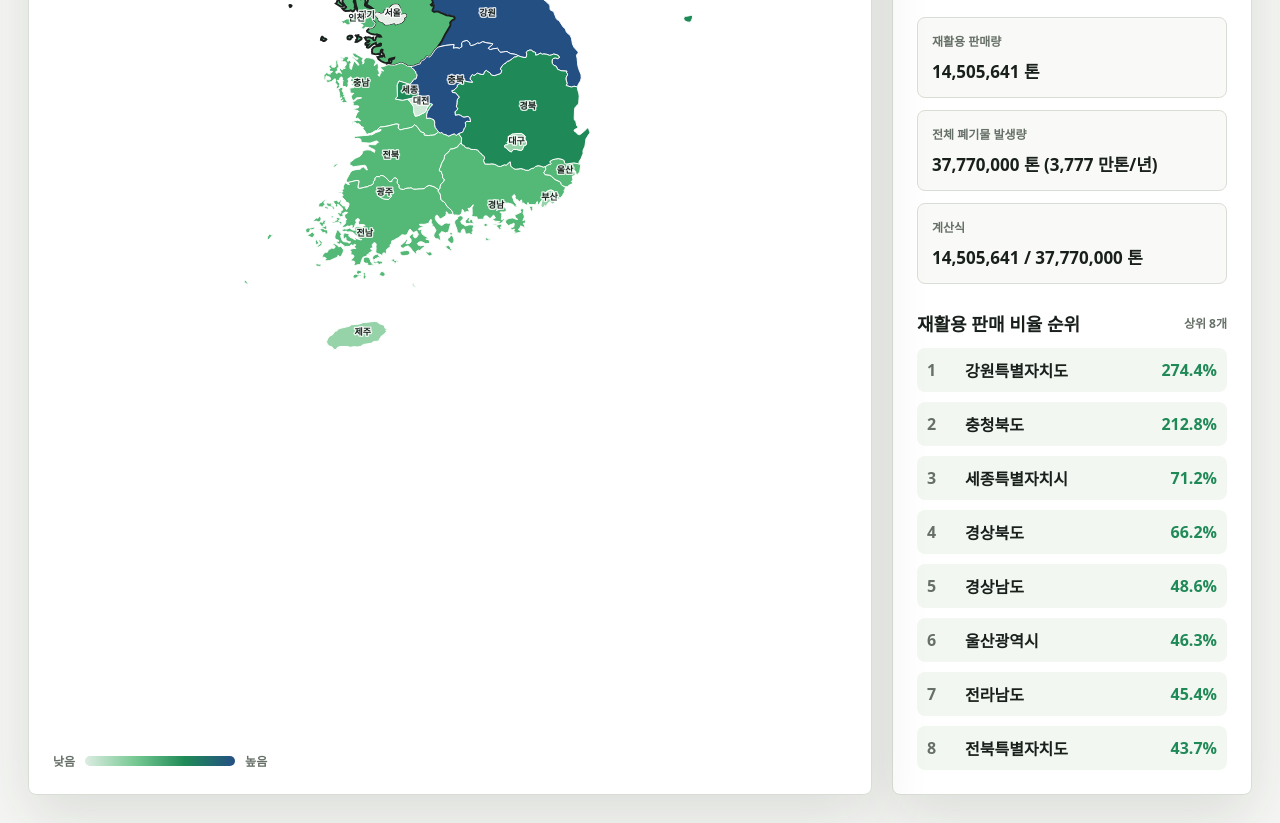
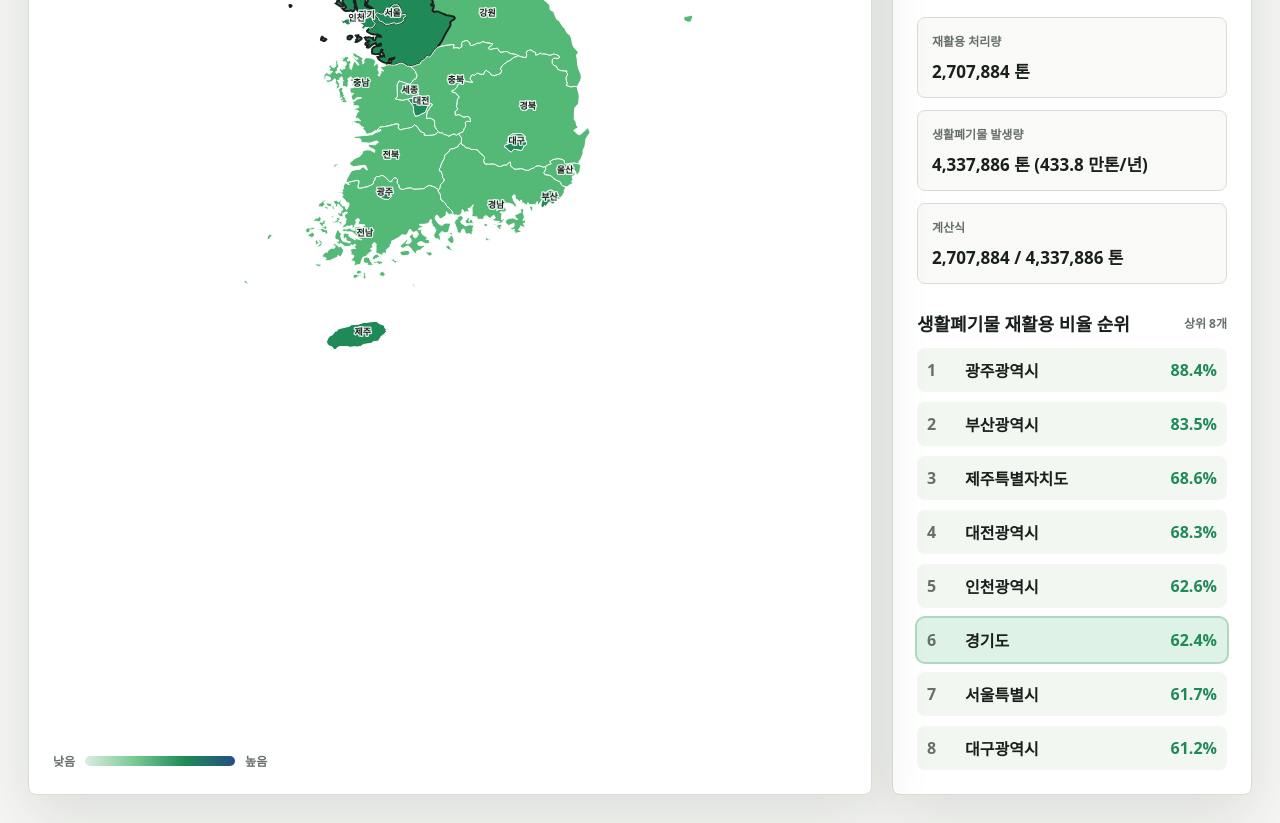
Before and after one commit to class-2026-Spring/team4, a plain HTML site: page index.html in a window 1280 px wide. Shown: the part 334-1157 px from the top of the page. Drawn offline with Linux system fonts and the light colour scheme.

Commit message:
fix recycling rate data and labels

```diff
--- a/app.js
+++ b/app.js
@@ -32,6 +32,15 @@ const fmtOne = new Intl.NumberFormat("ko-KR", { maximumFractionDigits: 1 });
 let regionData = new Map();
 let selectedId = "Gyeonggi";
 
+function getRecycledTons(region) {
+  return region.recycledTons ?? region.recyclingSalesTons ?? 0;
+}
+
+function getRate(region) {
+  if (typeof region.recyclingRate === "number") return region.recyclingRate;
+  return region.wasteGenerationTons > 0 ? (getRecycledTons(region) / region.wasteGenerationTons) * 100 : 0;
+}
+
 Promise.all([
   fetch("data/korea-adm1.geojson").then((response) => response.json()),
   fetch("data/recycling-rates.json").then((response) => response.json()),
@@ -63,10 +72,10 @@ function drawMap(geojson) {
     const path = document.createElementNS("http://www.w3.org/2000/svg", "path");
     path.setAttribute("d", geometryToPath(feature.geometry, bounds, scale, offsetX, offsetY));
     path.setAttribute("class", "region");
-    path.setAttribute("fill", colorForRate(region?.recyclingRate ?? 0));
+    path.setAttribute("fill", colorForRate(region ? getRate(region) : 0));
     path.setAttribute("tabindex", "0");
     path.setAttribute("role", "button");
-    path.setAttribute("aria-label", `${mapNameToProvince[id] ?? id} 재활용 판매 비율 보기`);
+    path.setAttribute("aria-label", `${mapNameToProvince[id] ?? id} 생활폐기물 재활용 비율 보기`);
     path.dataset.id = id;
     path.addEventListener("mouseenter", () => selectRegion(id));
     path.addEventListener("focus", () => selectRegion(id));
@@ -107,10 +116,13 @@ function selectRegion(id, options = {}) {
   }
 
   selectedName.textContent = region.name;
-  selectedRate.textContent = `${fmtOne.format(region.recyclingRate)}%`;
-  selectedSales.textContent = `${fmt.format(Math.round(region.recyclingSalesTons))} 톤`;
-  selectedWaste.textContent = `${fmt.format(region.wasteGenerationTons)} 톤 (${fmt.format(region.wasteGenerationManTon)} 만톤/년)`;
-  selectedFormula.textContent = `${fmt.format(Math.round(region.recyclingSalesTons))} / ${fmt.format(region.wasteGenerationTons)} 톤`;
+  const recycledTons = getRecycledTons(region);
+  const rate = getRate(region);
+
+  selectedRate.textContent = `${fmtOne.format(rate)}%`;
+  selectedSales.textContent = `${fmt.format(Math.round(recycledTons))} 톤`;
+  selectedWaste.textContent = `${fmt.format(Math.round(region.wasteGenerationTons))} 톤 (${fmtOne.format(region.wasteGenerationTons / 10000)} 만톤/년)`;
+  selectedFormula.textContent = `${fmt.format(Math.round(recycledTons))} / ${fmt.format(Math.round(region.wasteGenerationTons))} 톤`;
 
   if (options.openJejuPage) {
     window.location.href = "jeju.html";
@@ -126,7 +138,7 @@ function drawRanking(regions) {
     item.innerHTML = `
       <span class="rank-no">${index + 1}</span>
       <span class="rank-name">${region.name}</span>
-      <span class="rank-rate">${fmtOne.format(region.recyclingRate)}%</span>
+      <span class="rank-rate">${fmtOne.format(getRate(region))}%</span>
     `;
     item.addEventListener("click", () => selectRegion(region.id));
     rankingList.appendChild(item);
--- a/data/recycling-rates.json
+++ b/data/recycling-rates.json
@@ -1,162 +1,214 @@
 {
   "meta": {
     "year": "2024",
-    "recyclingSourceYear": "2022",
-    "unitNote": "분모는 만톤/년을 톤/년으로 환산해 계산했습니다."
+    "indicator": "생활폐기물 재활용 처리 비율",
+    "unitNote": "발생량과 처리량 모두 생활폐기물 통계의 톤/년 기준입니다.",
+    "formula": "생활폐기물 재활용 처리량 / 생활폐기물 발생량 * 100"
   },
   "regions": [
+    {
+      "id": "Gwangju",
+      "province": "광주",
+      "name": "광주광역시",
+      "recycledTons": 414975.4,
+      "recyclingSalesTons": 414975.4,
+      "wasteGenerationManTon": 46.9,
+      "wasteGenerationTons": 469198.8,
+      "recyclingRate": 88.44,
+      "materialRecyclingTons": 281404.2,
+      "energyRecoveryTons": 133571.2
+    },
+    {
+      "id": "Busan",
+      "province": "부산",
+      "name": "부산광역시",
+      "recycledTons": 763449.1,
+      "recyclingSalesTons": 763449.1,
+      "wasteGenerationManTon": 91.5,
+      "wasteGenerationTons": 914513.2,
+      "recyclingRate": 83.48,
+      "materialRecyclingTons": 523537.7,
+      "energyRecoveryTons": 239911.4
+    },
+    {
+      "id": "Jeju",
+      "province": "제주",
+      "name": "제주특별자치도",
+      "recycledTons": 303147.3,
+      "recyclingSalesTons": 303147.3,
+      "wasteGenerationManTon": 44.2,
+      "wasteGenerationTons": 441758.1,
+      "recyclingRate": 68.62,
+      "materialRecyclingTons": 219230.6,
+      "energyRecoveryTons": 83916.7
+    },
+    {
+      "id": "Daejeon",
+      "province": "대전",
+      "name": "대전광역시",
+      "recycledTons": 332814.7,
+      "recyclingSalesTons": 332814.7,
+      "wasteGenerationManTon": 48.8,
+      "wasteGenerationTons": 487592.8,
+      "recyclingRate": 68.26,
+      "materialRecyclingTons": 212396.1,
+      "energyRecoveryTons": 120418.6
+    },
+    {
+      "id": "Incheon",
+      "province": "인천",
+      "name": "인천광역시",
+      "recycledTons": 538543.6,
+      "recyclingSalesTons": 538543.6,
+      "wasteGenerationManTon": 86.0,
+      "wasteGenerationTons": 860321.3,
+      "recyclingRate": 62.6,
+      "materialRecyclingTons": 478854.2,
+      "energyRecoveryTons": 59689.5
+    },
+    {
+      "id": "Gyeonggi",
+      "province": "경기",
+      "name": "경기도",
+      "recycledTons": 2707884.4,
+      "recyclingSalesTons": 2707884.4,
+      "wasteGenerationManTon": 433.8,
+      "wasteGenerationTons": 4337886.0,
+      "recyclingRate": 62.42,
+      "materialRecyclingTons": 2196914.2,
+      "energyRecoveryTons": 510970.4
+    },
+    {
+      "id": "Seoul",
+      "province": "서울",
+      "name": "서울특별시",
+      "recycledTons": 1784403.2,
+      "recyclingSalesTons": 1784403.2,
+      "wasteGenerationManTon": 289.4,
+      "wasteGenerationTons": 2893575.5,
+      "recyclingRate": 61.67,
+      "materialRecyclingTons": 1684482.2,
+      "energyRecoveryTons": 99920.6
+    },
+    {
+      "id": "Daegu",
+      "province": "대구",
+      "name": "대구광역시",
+      "recycledTons": 462775.6,
+      "recyclingSalesTons": 462775.6,
+      "wasteGenerationManTon": 75.6,
+      "wasteGenerationTons": 755965.7,
+      "recyclingRate": 61.22,
+      "materialRecyclingTons": 185461.9,
+      "energyRecoveryTons": 277313.7
+    },
+    {
+      "id": "North Gyeongsang",
+      "province": "경북",
+      "name": "경상북도",
+      "recycledTons": 520882.6,
+      "recyclingSalesTons": 520882.6,
+      "wasteGenerationManTon": 94.1,
+      "wasteGenerationTons": 940672.7,
+      "recyclingRate": 55.37,
+      "materialRecyclingTons": 298899.9,
+      "energyRecoveryTons": 221982.7
+    },
+    {
+      "id": "Sejong",
+      "province": "세종",
+      "name": "세종특별자치시",
+      "recycledTons": 59512.9,
+      "recyclingSalesTons": 59512.9,
+      "wasteGenerationManTon": 10.8,
+      "wasteGenerationTons": 108101.6,
+      "recyclingRate": 55.05,
+      "materialRecyclingTons": 43592.5,
+      "energyRecoveryTons": 15920.4
+    },
+    {
+      "id": "North Jeolla",
+      "province": "전북",
+      "name": "전북특별자치도",
+      "recycledTons": 322774.7,
+      "recyclingSalesTons": 322774.7,
+      "wasteGenerationManTon": 62.2,
+      "wasteGenerationTons": 621947.5,
+      "recyclingRate": 51.9,
+      "materialRecyclingTons": 224116.2,
+      "energyRecoveryTons": 98658.5
+    },
     {
       "id": "Gangwon",
       "province": "강원",
       "name": "강원특별자치도",
-      "recyclingSalesTons": 16350966.064,
-      "wasteGenerationManTon": 596,
-      "wasteGenerationTons": 5960000,
-      "recyclingRate": 274.35
+      "recycledTons": 310927.0,
+      "recyclingSalesTons": 310927.0,
+      "wasteGenerationManTon": 61.9,
+      "wasteGenerationTons": 619079.5,
+      "recyclingRate": 50.22,
+      "materialRecyclingTons": 239913.4,
+      "energyRecoveryTons": 71013.6
+    },
+    {
+      "id": "South Gyeongsang",
+      "province": "경남",
+      "name": "경상남도",
+      "recycledTons": 547056.7,
+      "recyclingSalesTons": 547056.7,
+      "wasteGenerationManTon": 113.1,
+      "wasteGenerationTons": 1130858.6,
+      "recyclingRate": 48.38,
+      "materialRecyclingTons": 458606.9,
+      "energyRecoveryTons": 88449.8
+    },
+    {
+      "id": "South Jeolla",
+      "province": "전남",
+      "name": "전라남도",
+      "recycledTons": 331740.0,
+      "recyclingSalesTons": 331740.0,
+      "wasteGenerationManTon": 68.6,
+      "wasteGenerationTons": 685678.2,
+      "recyclingRate": 48.38,
+      "materialRecyclingTons": 281347.0,
+      "energyRecoveryTons": 50393.0
+    },
+    {
+      "id": "Ulsan",
+      "province": "울산",
+      "name": "울산광역시",
+      "recycledTons": 168072.2,
+      "recyclingSalesTons": 168072.2,
+      "wasteGenerationManTon": 34.8,
+      "wasteGenerationTons": 347921.2,
+      "recyclingRate": 48.31,
+      "materialRecyclingTons": 81599.5,
+      "energyRecoveryTons": 86472.8
     },
     {
       "id": "North Chungcheong",
       "province": "충북",
       "name": "충청북도",
-      "recyclingSalesTons": 15424729.327,
-      "wasteGenerationManTon": 725,
-      "wasteGenerationTons": 7250000,
-      "recyclingRate": 212.75
-    },
-    {
-      "id": "Sejong",
-      "province": "세종",
-      "name": "세종특별자치시",
-      "recyclingSalesTons": 654554.227,
-      "wasteGenerationManTon": 92,
-      "wasteGenerationTons": 920000,
-      "recyclingRate": 71.15
-    },
-    {
-      "id": "North Gyeongsang",
-      "province": "경북",
-      "name": "경상북도",
-      "recyclingSalesTons": 12273609.768,
-      "wasteGenerationManTon": 1855,
-      "wasteGenerationTons": 18550000,
-      "recyclingRate": 66.17
-    },
-    {
-      "id": "South Gyeongsang",
-      "province": "경남",
-      "name": "경상남도",
-      "recyclingSalesTons": 5670401.782,
-      "wasteGenerationManTon": 1168,
-      "wasteGenerationTons": 11680000,
-      "recyclingRate": 48.55
-    },
-    {
-      "id": "Ulsan",
-      "province": "울산",
-      "name": "울산광역시",
-      "recyclingSalesTons": 3322668.786,
-      "wasteGenerationManTon": 717,
-      "wasteGenerationTons": 7170000,
-      "recyclingRate": 46.34
-    },
-    {
-      "id": "South Jeolla",
-      "province": "전남",
-      "name": "전라남도",
-      "recyclingSalesTons": 9336712.358,
-      "wasteGenerationManTon": 2058,
-      "wasteGenerationTons": 20580000,
-      "recyclingRate": 45.37
-    },
-    {
-      "id": "North Jeolla",
-      "province": "전북",
-      "name": "전북특별자치도",
-      "recyclingSalesTons": 3099810.536,
-      "wasteGenerationManTon": 709,
-      "wasteGenerationTons": 7090000,
-      "recyclingRate": 43.72
-    },
-    {
-      "id": "Gwangju",
-      "province": "광주",
-      "name": "광주광역시",
-      "recyclingSalesTons": 927300.623,
-      "wasteGenerationManTon": 222,
-      "wasteGenerationTons": 2220000,
-      "recyclingRate": 41.77
+      "recycledTons": 283138.7,
+      "recyclingSalesTons": 283138.7,
+      "wasteGenerationManTon": 61.9,
+      "wasteGenerationTons": 618585.6,
+      "recyclingRate": 45.77,
+      "materialRecyclingTons": 244557.1,
+      "energyRecoveryTons": 38581.6
     },
     {
       "id": "South Chungcheong",
       "province": "충남",
       "name": "충청남도",
-      "recyclingSalesTons": 7672257.592,
-      "wasteGenerationManTon": 1981,
-      "wasteGenerationTons": 19810000,
-      "recyclingRate": 38.73
-    },
-    {
-      "id": "Gyeonggi",
-      "province": "경기",
-      "name": "경기도",
-      "recyclingSalesTons": 14505640.77,
-      "wasteGenerationManTon": 3777,
-      "wasteGenerationTons": 37770000,
-      "recyclingRate": 38.41
-    },
-    {
-      "id": "Incheon",
-      "province": "인천",
-      "name": "인천광역시",
-      "recyclingSalesTons": 4260886.431,
-      "wasteGenerationManTon": 1118,
-      "wasteGenerationTons": 11180000,
-      "recyclingRate": 38.11
-    },
-    {
-      "id": "Daegu",
-      "province": "대구",
-      "name": "대구광역시",
-      "recyclingSalesTons": 1156895.431,
-      "wasteGenerationManTon": 371,
-      "wasteGenerationTons": 3710000,
-      "recyclingRate": 31.18
-    },
-    {
-      "id": "Busan",
-      "province": "부산",
-      "name": "부산광역시",
-      "recyclingSalesTons": 1925061.771,
-      "wasteGenerationManTon": 689,
-      "wasteGenerationTons": 6890000,
-      "recyclingRate": 27.94
-    },
-    {
-      "id": "Jeju",
-      "province": "제주",
-      "name": "제주특별자치도",
-      "recyclingSalesTons": 302413.846,
-      "wasteGenerationManTon": 151,
-      "wasteGenerationTons": 1510000,
-      "recyclingRate": 20.03
-    },
-    {
-      "id": "Daejeon",
-      "province": "대전",
-      "name": "대전광역시",
-      "recyclingSalesTons": 374947.615,
-      "wasteGenerationManTon": 315,
-      "wasteGenerationTons": 3150000,
-      "recyclingRate": 11.9
-    },
-    {
-      "id": "Seoul",
-      "province": "서울",
-      "name": "서울특별시",
-      "recyclingSalesTons": 116033.603,
-      "wasteGenerationManTon": 1410,
-      "wasteGenerationTons": 14100000,
-      "recyclingRate": 0.82
+      "recycledTons": 333032.0,
+      "recyclingSalesTons": 333032.0,
+      "wasteGenerationManTon": 81.1,
+      "wasteGenerationTons": 811484.8,
+      "recyclingRate": 41.04,
+      "materialRecyclingTons": 313963.0,
+      "energyRecoveryTons": 19069.0
     }
   ]
 }
--- a/index.html
+++ b/index.html
@@ -3,7 +3,7 @@
   <head>
     <meta charset="utf-8" />
     <meta name="viewport" content="width=device-width, initial-scale=1" />
-    <title>전국 재활용 판매 비율과 제주 생활쓰레기</title>
+    <title>전국 생활폐기물 재활용 비율과 제주 생활쓰레기</title>
     <link rel="stylesheet" href="styles.css" />
   </head>
   <body>
@@ -12,19 +12,19 @@
         <header class="topbar">
           <div>
             <p class="eyebrow">2024 폐기물 발생량 기준</p>
-            <h1>전국 시도별 재활용 판매 비율</h1>
+            <h1>전국 시도별 생활폐기물 재활용 비율</h1>
           </div>
           <div class="formula">
-            <span>재활용 판매량</span>
+            <span>재활용 처리량</span>
             <strong>/</strong>
-            <span>전체 폐기물 발생량</span>
+            <span>생활폐기물 발생량</span>
           </div>
         </header>
 
         <div class="workspace">
-          <section class="map-panel" aria-label="전국 시도별 재활용 판매 비율 지도">
-            <svg id="korea-map" viewBox="0 0 760 900" role="img" aria-label="대한민국 시도별 재활용 판매 비율 지도"></svg>
-            <div class="legend" aria-label="재활용 판매 비율 범례">
+          <section class="map-panel" aria-label="전국 시도별 생활폐기물 재활용 비율 지도">
+            <svg id="korea-map" viewBox="0 0 760 900" role="img" aria-label="대한민국 시도별 생활폐기물 재활용 비율 지도"></svg>
+            <div class="legend" aria-label="생활폐기물 재활용 비율 범례">
               <span>낮음</span>
               <div class="legend-bar"></div>
               <span>높음</span>
@@ -39,11 +39,11 @@
             </div>
             <dl class="metrics">
               <div>
-                <dt>재활용 판매량</dt>
+                <dt>재활용 처리량</dt>
                 <dd id="selected-sales">-</dd>
               </div>
               <div>
-                <dt>전체 폐기물 발생량</dt>
+                <dt>생활폐기물 발생량</dt>
                 <dd id="selected-waste">-</dd>
               </div>
               <div>
@@ -53,7 +53,7 @@
             </dl>
             <div class="ranking">
               <div class="ranking-head">
-                <h3>재활용 판매 비율 순위</h3>
+                <h3>생활폐기물 재활용 비율 순위</h3>
                 <span>상위 8개</span>
               </div>
               <ol id="ranking-list"></ol>
```
